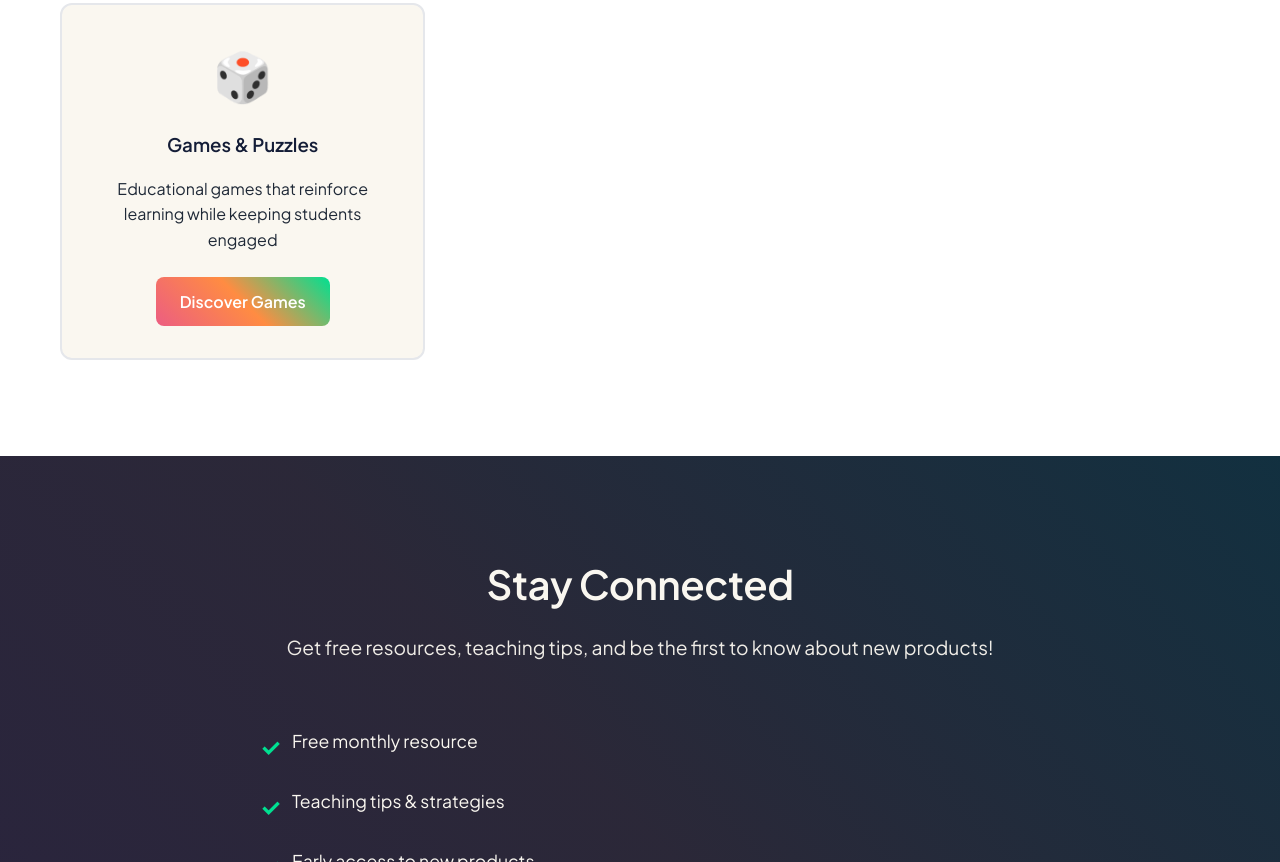
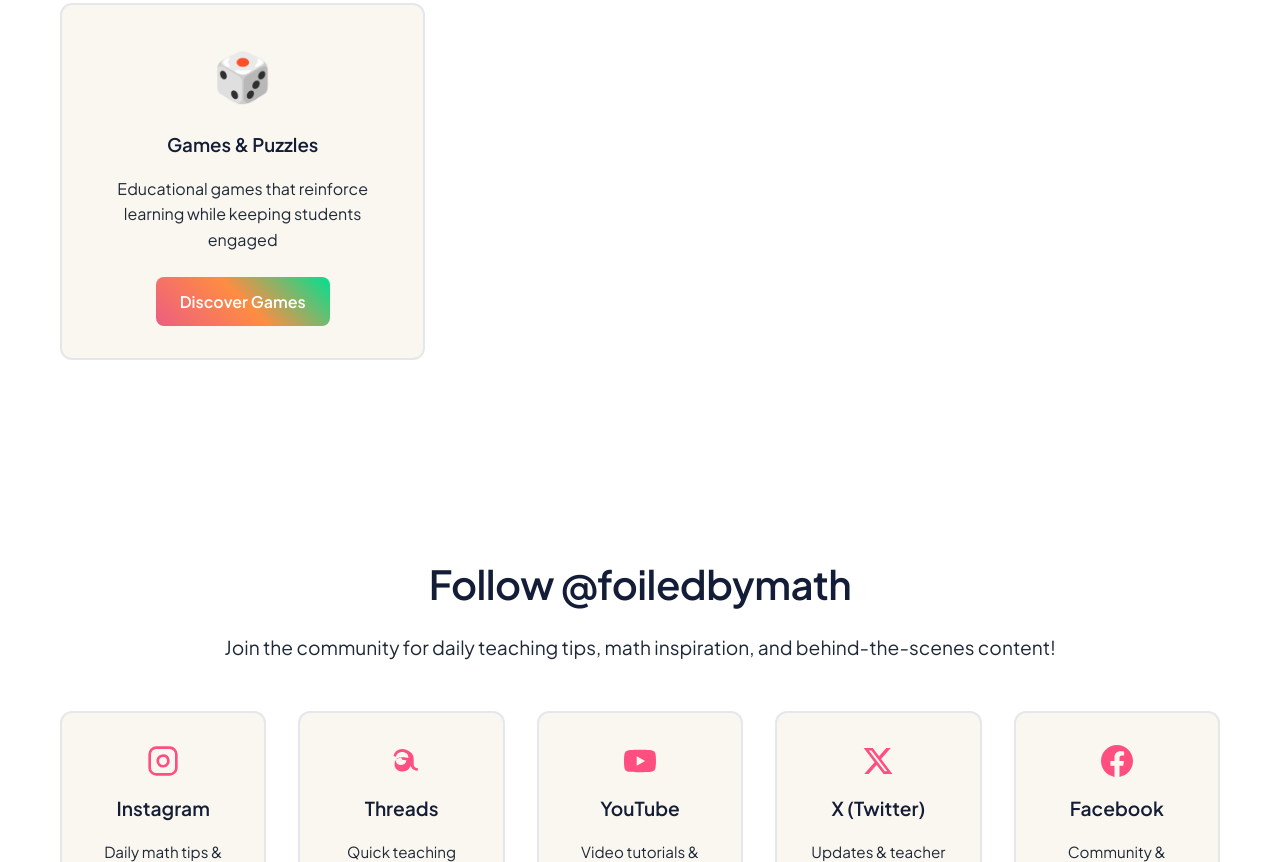
Before and after one commit to acapretto/foiledbymath-site, a plain HTML site: page index.html in a window 1280 px wide. Shown: the part 1938-2800 px from the top of the page. Drawn offline with Linux system fonts and the light colour scheme.

Commit message:
Add prominent social media section and update icon colors to pink

```diff
--- a/index.html
+++ b/index.html
@@ -98,6 +98,52 @@
             </div>
         </section>
 
+        <section class="social-section">
+            <div class="container">
+                <h2>Follow @foiledbymath</h2>
+                <p class="social-subtitle">Join the community for daily teaching tips, math inspiration, and behind-the-scenes content!</p>
+                <div class="social-grid">
+                    <a href="https://instagram.com/foiledbymath" target="_blank" class="social-card">
+                        <svg width="32" height="32" viewBox="0 0 24 24" fill="none" stroke="currentColor" stroke-width="2">
+                            <rect x="2" y="2" width="20" height="20" rx="5" ry="5"></rect>
+                            <path d="M16 11.37A4 4 0 1 1 12.63 8 4 4 0 0 1 16 11.37z"></path>
+                            <line x1="17.5" y1="6.5" x2="17.51" y2="6.5"></line>
+                        </svg>
+                        <h3>Instagram</h3>
+                        <p>Daily math tips & classroom inspiration</p>
+                    </a>
+                    <a href="https://threads.net/@foiledbymath" target="_blank" class="social-card">
+                        <svg width="32" height="32" viewBox="0 0 24 24" fill="currentColor">
+                            <path d="M12.186 3.001c-1.989 0-3.607.704-4.829 1.929-.879.881-1.474 2.021-1.77 3.396l1.907.57c.213-1.005.622-1.833 1.221-2.432.844-.844 2.063-1.271 3.471-1.271 1.36 0 2.473.392 3.31 1.166.834.771 1.26 1.79 1.26 3.027v.34c-1.155-.382-2.426-.573-3.709-.573-1.765 0-3.302.463-4.575 1.375-1.375.984-2.071 2.348-2.071 4.06 0 1.539.578 2.831 1.718 3.841 1.12 1.002 2.531 1.511 4.196 1.511 2.043 0 3.67-.703 4.836-2.091.554-.664.97-1.458 1.238-2.366.083.302.188.591.313.867.465.983 1.161 1.737 2.073 2.246.913.509 1.969.764 3.144.764v-1.906c-.772 0-1.412-.172-1.905-.512-.493-.34-.819-.83-1.024-1.453-.154-.469-.231-1.154-.231-2.039v-3.082c0-1.988-.713-3.586-2.119-4.753C15.968 3.676 14.194 3.001 12.186 3.001zm-.01 8.135c1.066 0 2.137.175 3.13.524-.007.025-.012.051-.02.076-.282 1.074-.795 1.902-1.526 2.464-.731.562-1.638.843-2.697.843-1.035 0-1.885-.266-2.529-.792-.644-.526-.968-1.19-.968-1.977 0-.952.384-1.706 1.142-2.243.758-.537 1.762-.895 2.468-.895z"/>
+                        </svg>
+                        <h3>Threads</h3>
+                        <p>Quick teaching thoughts & conversations</p>
+                    </a>
+                    <a href="https://youtube.com/@foiledbymath" target="_blank" class="social-card">
+                        <svg width="32" height="32" viewBox="0 0 24 24" fill="currentColor">
+                            <path d="M23.498 6.186a3.016 3.016 0 0 0-2.122-2.136C19.505 3.545 12 3.545 12 3.545s-7.505 0-9.377.505A3.017 3.017 0 0 0 .502 6.186C0 8.07 0 12 0 12s0 3.93.502 5.814a3.016 3.016 0 0 0 2.122 2.136c1.871.505 9.376.505 9.376.505s7.505 0 9.377-.505a3.015 3.015 0 0 0 2.122-2.136C24 15.93 24 12 24 12s0-3.93-.502-5.814zM9.545 15.568V8.432L15.818 12l-6.273 3.568z"/>
+                        </svg>
+                        <h3>YouTube</h3>
+                        <p>Video tutorials & teaching strategies</p>
+                    </a>
+                    <a href="https://x.com/foiledbymath" target="_blank" class="social-card">
+                        <svg width="32" height="32" viewBox="0 0 24 24" fill="currentColor">
+                            <path d="M18.244 2.25h3.308l-7.227 8.26 8.502 11.24H16.17l-5.214-6.817L4.99 21.75H1.68l7.73-8.835L1.254 2.25H8.08l4.713 6.231zm-1.161 17.52h1.833L7.084 4.126H5.117z"/>
+                        </svg>
+                        <h3>X (Twitter)</h3>
+                        <p>Updates & teacher community chat</p>
+                    </a>
+                    <a href="https://facebook.com/foiledbymath" target="_blank" class="social-card">
+                        <svg width="32" height="32" viewBox="0 0 24 24" fill="currentColor">
+                            <path d="M24 12.073c0-6.627-5.373-12-12-12s-12 5.373-12 12c0 5.99 4.388 10.954 10.125 11.854v-8.385H7.078v-3.47h3.047V9.43c0-3.007 1.792-4.669 4.533-4.669 1.312 0 2.686.235 2.686.235v2.953H15.83c-1.491 0-1.956.925-1.956 1.874v2.25h3.328l-.532 3.47h-2.796v8.385C19.612 23.027 24 18.062 24 12.073z"/>
+                        </svg>
+                        <h3>Facebook</h3>
+                        <p>Community & resource sharing</p>
+                    </a>
+                </div>
+            </div>
+        </section>
+
         <section id="newsletter" class="newsletter">
             <div class="container">
                 <h2>Stay Connected</h2>
--- a/styles.css
+++ b/styles.css
@@ -47,7 +47,7 @@ nav .container {
     display: flex;
     align-items: center;
     gap: 12px;
-    color: var(--soft-cream);
+    color: #FF4F81;
     font-size: 1.5rem;
     font-weight: 600;
     text-decoration: none;
@@ -69,7 +69,7 @@ nav ul {
 }
 
 nav a {
-    color: var(--soft-cream);
+    color: #FF4F81;
     text-decoration: none;
     font-weight: 500;
     transition: color 0.3s;
@@ -90,7 +90,7 @@ nav a:hover {
     ), url('TpT-StoreBanner.png');
     background-size: cover;
     background-position: center;
-    color: var(--soft-cream);
+    color: #FF4F81;
     padding: 8rem 0 6rem;
     text-align: center;
 }
@@ -123,7 +123,7 @@ nav a:hover {
 .hero-description {
     font-size: 1.25rem;
     margin-bottom: 2rem;
-    color: var(--soft-cream);
+    color: #FF4F81;
     opacity: 0.95;
 }
 
@@ -273,7 +273,7 @@ nav a:hover {
         rgba(20, 29, 55, 0.9),
         rgba(20, 29, 55, 0.9)
     ), linear-gradient(45deg, var(--bright-pink), var(--vibrant-orange), var(--neon-green));
-    color: var(--soft-cream);
+    color: #FF4F81;
     padding: 6rem 0;
 }
 
@@ -415,7 +415,7 @@ nav a:hover {
 /* Footer */
 footer {
     background: var(--foiled-navy);
-    color: var(--soft-cream);
+    color: #FF4F81;
     padding: 3rem 0 1.5rem;
 }
 
@@ -436,7 +436,7 @@ footer {
     display: flex;
     align-items: center;
     gap: 12px;
-    color: var(--soft-cream);
+    color: #FF4F81;
     font-size: 1.5rem;
     font-weight: 600;
     text-decoration: none;
@@ -459,7 +459,7 @@ footer {
 }
 
 .footer-links a {
-    color: var(--soft-cream);
+    color: #FF4F81;
     text-decoration: none;
     opacity: 0.9;
     transition: opacity 0.3s;
@@ -516,7 +516,7 @@ footer {
     height: 40px;
     border-radius: 50%;
     background: rgba(250, 247, 240, 0.1);
-    color: var(--soft-cream);
+    color: #FF4F81;
     transition: all 0.3s;
 }
 
@@ -530,3 +530,71 @@ footer {
     width: 20px;
     height: 20px;
 }
+
+/* Social Media Section */
+.social-section {
+    padding: 6rem 0;
+    background: white;
+}
+
+.social-section h2 {
+    text-align: center;
+    font-size: 2.5rem;
+    margin-bottom: 1rem;
+    color: var(--foiled-navy);
+    font-weight: 600;
+    letter-spacing: -0.4pt;
+}
+
+.social-subtitle {
+    text-align: center;
+    font-size: 1.2rem;
+    color: var(--text-dark);
+    margin-bottom: 3rem;
+}
+
+.social-grid {
+    display: grid;
+    grid-template-columns: repeat(auto-fit, minmax(200px, 1fr));
+    gap: 2rem;
+    margin-top: 2rem;
+}
+
+.social-card {
+    background: var(--soft-cream);
+    padding: 2rem;
+    border-radius: 12px;
+    text-align: center;
+    text-decoration: none;
+    transition: all 0.3s;
+    border: 2px solid #e5e7eb;
+    display: flex;
+    flex-direction: column;
+    align-items: center;
+    gap: 1rem;
+}
+
+.social-card:hover {
+    transform: translateY(-5px);
+    box-shadow: 0 8px 16px rgba(255, 79, 129, 0.3);
+    border-color: #FF4F81;
+}
+
+.social-card svg {
+    color: #FF4F81;
+    width: 32px;
+    height: 32px;
+}
+
+.social-card h3 {
+    color: var(--foiled-navy);
+    margin: 0;
+    font-weight: 600;
+    font-size: 1.2rem;
+}
+
+.social-card p {
+    color: var(--text-dark);
+    margin: 0;
+    font-size: 0.95rem;
+}
```
Also changed, not shown: 1 other file.
